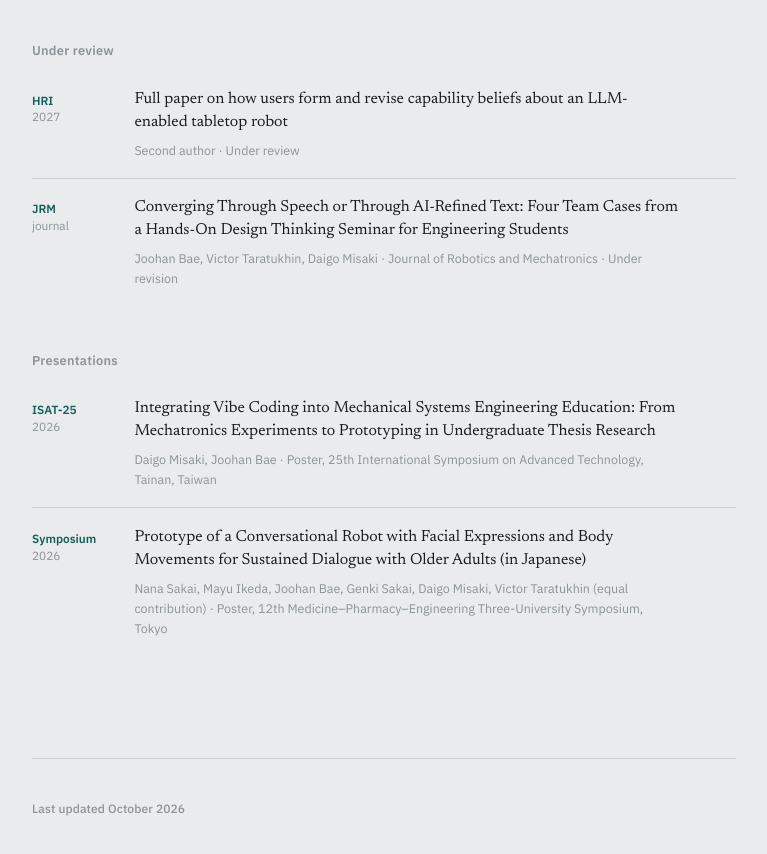
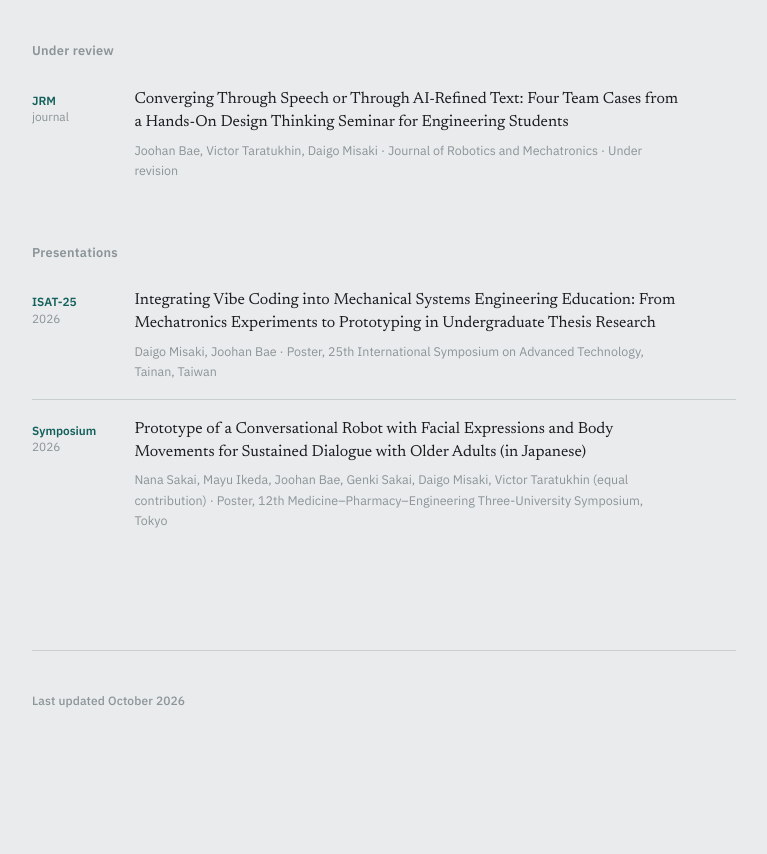
Before and after one commit to joohanbae/joohanbae.github.io, a plain HTML site: page index.html in a window 1280 px wide. Shown: the part 2610-3464 px from the top of the page, without its empty margins (392-1159 px from the left). After the commit the page ends 3417 px from the top, so only its background shows below. Drawn offline with Linux system fonts and the light colour scheme.

Commit message:
Remove HRI '27 submission; update CV master's dates and PBL entry
Co-Authored-By: Claude Opus 5.5 <noreply@anthropic.com>
Claude-Session: https://claude.ai/code/session_016UhofxjY2WE3EaYhz7jcJ5

```diff
--- a/index.html
+++ b/index.html
@@ -341,12 +341,11 @@
             <img src="ikigai-poster-en.jpg" alt="IkigAI poster (English translation), presented at the Three-University Symposium, October 2026">
           </a>
           <p class="caption">Poster, October 2026 (English translation; <a href="ikigai-poster.jpg">original in Japanese</a>). With Nana Sakai, Mayu Ikeda, Genki Sakai, Daigo Misaki and Victor Taratukhin (Münster / Kogakuin).</p>
-          <p class="desc">We then used the same robot in a 10-participant human–robot interaction study on how people form and revise beliefs about what an LLM-enabled robot can do. That paper is currently under review.</p>
           <div class="links">
             <a href="https://ikigai.inkfunnel.de">Project site</a>
             <a href="https://www.linkedin.com/in/ikigai-ai">LinkedIn</a>
           </div>
-          <div class="stack"><span>Raspberry Pi 5</span><span>Gemini Flash</span><span>GC9A01 displays</span><span>I2S audio</span><span>Servo control</span><span>Design thinking</span><span>HRI</span></div>
+          <div class="stack"><span>Raspberry Pi 5</span><span>Gemini Flash</span><span>GC9A01 displays</span><span>I2S audio</span><span>Servo control</span><span>Design thinking</span></div>
         </div>
       </details>
     </div>
@@ -427,13 +426,6 @@
     <h2 style="margin-top:2.8rem">Under review</h2>
     <ol class="pubs">
       <li>
-        <div class="venue">HRI<span>2027</span></div>
-        <div>
-          <p class="pub-title">Full paper on how users form and revise capability beliefs about an LLM-enabled tabletop robot</p>
-          <p class="pub-note">Second author · Under review</p>
-        </div>
-      </li>
-      <li>
         <div class="venue">JRM<span>journal</span></div>
         <div>
           <p class="pub-title">Converging Through Speech or Through AI-Refined Text: Four Team Cases from a Hands-On Design Thinking Seminar for Engineering Students</p>
```
Also changed, not shown: 1 other file.
